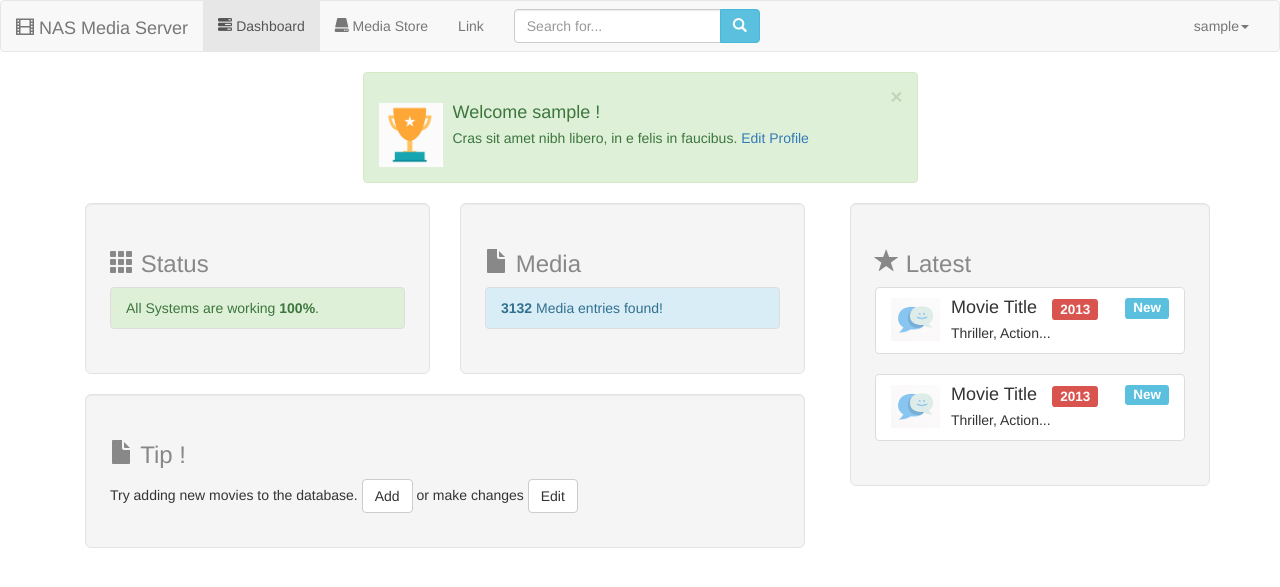
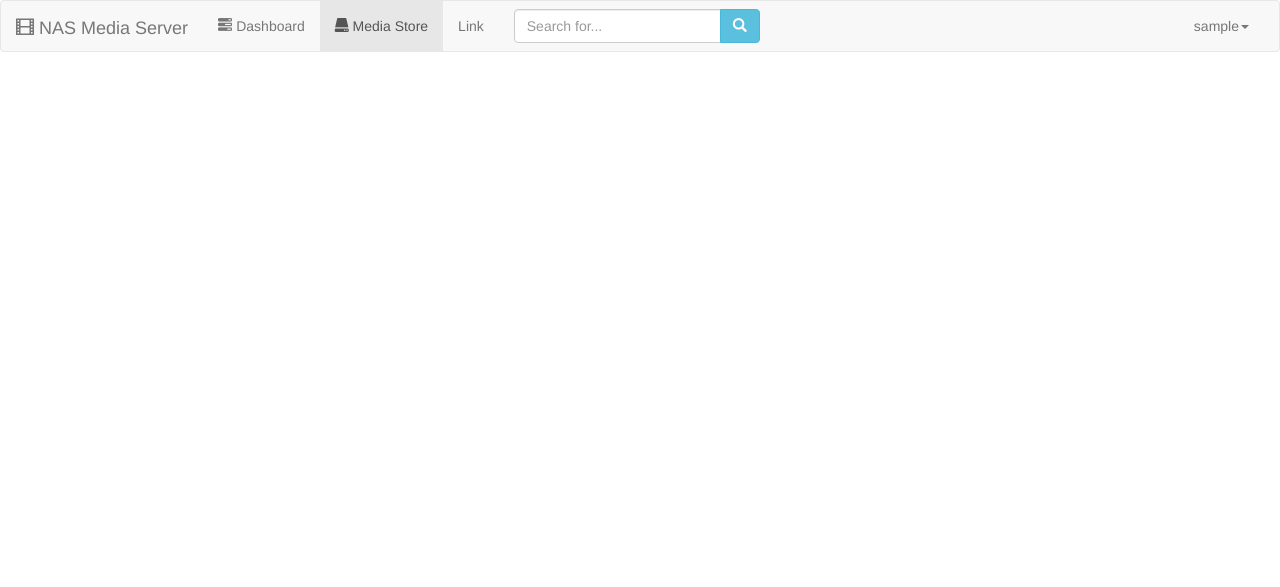
Before and after one commit to SandeepVattapparambil/app, a PHP site: page /media.php in a window 1280 px wide. Shown: the top 587 px of the page. Run offline with PHP 8.4, Linux system fonts and the light colour scheme; the visitor is signed in with stand-in values (Sample User, id 1).

Commit message:
cleanups

```diff
--- a/home.php
+++ b/home.php
@@ -46,7 +46,7 @@ if(isset($_SESSION['user_name'])){
         <li class="active">
           <a href="home.php"><span class="glyphicon glyphicon-tasks" aria-hidden="true"></span> Dashboard</a>
         </li>
-        <li><a href="#"><span class="glyphicon glyphicon-hdd" aria-hidden="true"></span> Media Store</a></li>
+        <li><a href="media.php"><span class="glyphicon glyphicon-hdd" aria-hidden="true"></span> Media Store</a></li>
         <li><a href="#">Link</a></li>
       </ul>
       <form class="navbar-form navbar-left" role="search">
@@ -116,8 +116,8 @@ if(isset($_SESSION['user_name'])){
         <div class="well well-lg">
           <h3 class="grey-text"><span class="glyphicon glyphicon-file" aria-hidden="true"></span> Tip !</h3>
           <p>Try adding new movies to the database.
-          <a class="btn btn-default" href="#" role="button">Add</a> or make changes
-          <a class="btn btn-default" href="#" role="button">Edit</a>
+          <a class="btn btn-default" href="media.php" role="button">Add</a> or make changes
+          <a class="btn btn-default" href="media.php" role="button">Edit</a>
           </p>
         </div>
       </div>
--- a/media.php
+++ b/media.php
@@ -43,10 +43,10 @@ if(isset($_SESSION['user_name'])){
     <!-- Collect the nav links, forms, and other content for toggling -->
     <div class="collapse navbar-collapse" id="bs-example-navbar-collapse-1">
       <ul class="nav navbar-nav">
-        <li class="active">
+        <li>
           <a href="home.php"><span class="glyphicon glyphicon-tasks" aria-hidden="true"></span> Dashboard</a>
         </li>
-        <li><a href="#"><span class="glyphicon glyphicon-hdd" aria-hidden="true"></span> Media Store</a></li>
+        <li class="active"><a href="media.php"><span class="glyphicon glyphicon-hdd" aria-hidden="true"></span> Media Store</a></li>
         <li><a href="#">Link</a></li>
       </ul>
       <form class="navbar-form navbar-left" role="search">
@@ -74,93 +74,8 @@ if(isset($_SESSION['user_name'])){
 </nav>
     <div class="container">
       <div class="row">
-        <?php
-        if(isset($_SESSION['status'])){
-          if($_SESSION['status'] = 'success'){
-            echo "<div class=\"col-md-6 col-md-offset-3\">";
-            echo "<div class=\"alert alert-success alert-dismissible fade in\" role=\"alert\">";
-            echo "<button type=\"button\" class=\"close\" data-dismiss=\"alert\" aria-label=\"Close\">";
-            echo "<span aria-hidden=\"true\">×</span></button>";
-            echo "<div class=\"media\">";
-            echo "<div class=\"media-left\"> <a href=\"#\">";
-            echo "<img class=\"media-object\" data-src=\"holder.js/64x64\" alt=\"64x64\" src=\"img/welcome.png\" data-holder-rendered=\"true\" style=\"width: 64px; height: 64px;\"> </a> </div>";
-            echo "<div class=\"media-body\">";
-            echo "<h4 class=\"media-heading\">Welcome $user_name !</h4>";
-            echo "Cras sit amet nibh libero, in e felis in faucibus.<a href=\"profile.php?q=nav_from_home\"> Edit Profile</a>";
-            echo "</div>";
-            echo "</div>";
-            echo "</div>";
-            echo "</div>";
-            unset($_SESSION['status']);
-          }
-        }
-      ?>
-      <div class="col-md-8">
-      <div class="col-md-6">
-        <div class="well well-lg">
-          <h3 class="grey-text"><span class="glyphicon glyphicon-th" aria-hidden="true"></span> Status</h3>
-          <ul class="list-group">
-            <li class="list-group-item list-group-item-success">All Systems are working <strong>100%</strong>.</li>
-          </ul>
-        </div>
-      </div>
-      <div class="col-md-6">
-        <div class="well well-lg">
-          <h3 class="grey-text"><span class="glyphicon glyphicon-file" aria-hidden="true"></span> Media</h3>
-          <ul class="list-group">
-            <li class="list-group-item list-group-item-info"><strong>3132</strong> Media entries found!</li>
-          </ul>
-        </div>
-      </div>
-      <div class="col-md-12">
-        <div class="well well-lg">
-          <h3 class="grey-text"><span class="glyphicon glyphicon-file" aria-hidden="true"></span> Tip !</h3>
-          <p>Try adding new movies to the database.
-          <a class="btn btn-default" href="#" role="button">Add</a> or make changes
-          <a class="btn btn-default" href="#" role="button">Edit</a>
-          </p>
-        </div>
-      </div>
-    </div>
-      <div class="col-md-4">
-        <div class="well well-lg">
-          <h3 class="grey-text"><span class="glyphicon glyphicon-star" aria-hidden="true"></span> Latest</h3>
-          <ul class="list-group">
-            <li class="list-group-item list-group-item-default">
-              <div class="media">
-                <div class="media-left">
-                  <a href="#">
-                    <img class="media-object" src="img/welcome2.png" style="width:50px;" alt="small_poster">
-                  </a>
-                </div>
-                <div class="media-body">
-                  <h4 class="media-heading">Movie Title &nbsp;
-                    <span class="label label-danger">2013</span>
-                    <span class="label label-info" style="float:right;">New</span></h4>
-                  Thriller, Action...
-                </div>
-              </div>
-              </li>
-          </ul>
-          <ul class="list-group">
-            <li class="list-group-item list-group-item-default">
-              <div class="media">
-                <div class="media-left">
-                  <a href="#">
-                    <img class="media-object" src="img/welcome2.png" style="width:50px;" alt="small_poster">
-                  </a>
-                </div>
-                <div class="media-body">
-                  <h4 class="media-heading">Movie Title &nbsp;
-                    <span class="label label-danger">2013</span>
-                    <span class="label label-info" style="float:right;">New</span></h4>
-                  Thriller, Action...
-                </div>
-              </div>
-              </li>
-          </ul>
-        </div>
-      </div>
+
+
       </div>
     </div>
 
```
